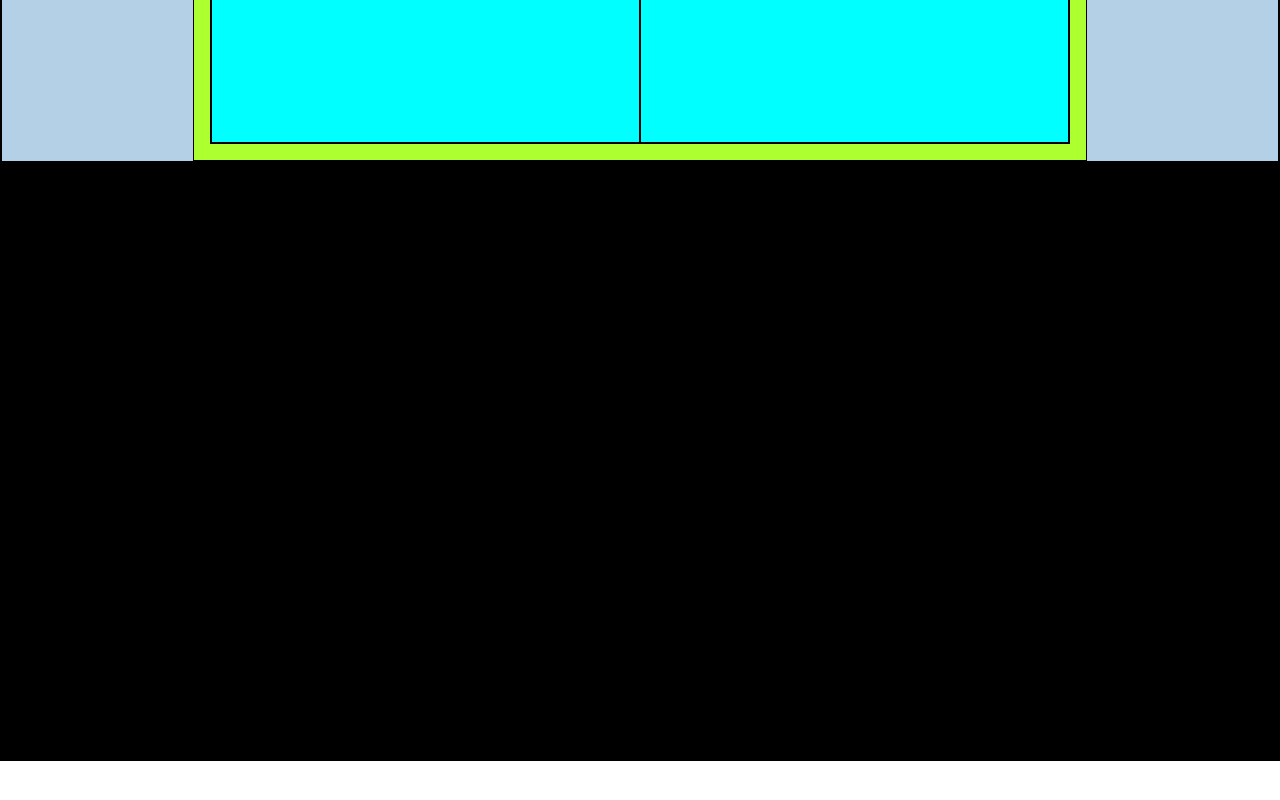
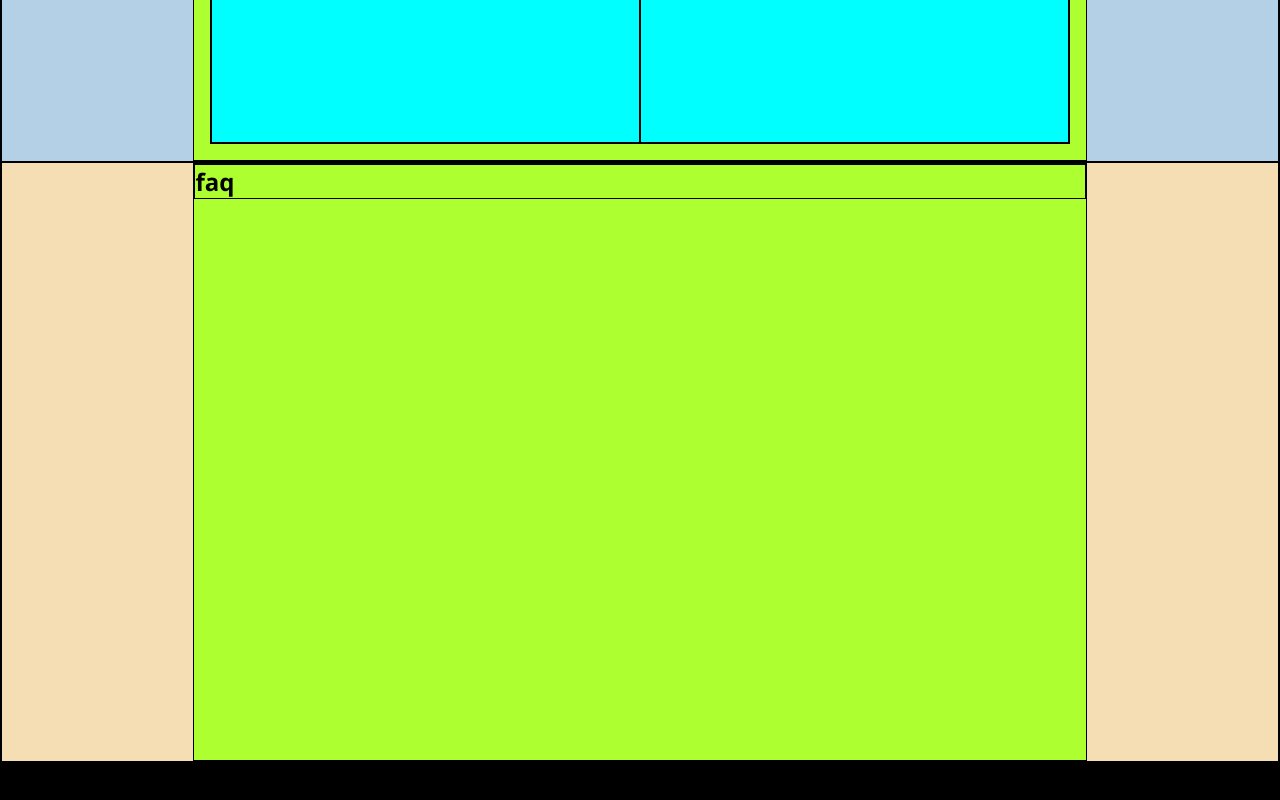
Before and after one commit to cyberfolk/dropbox-web-page, a plain HTML site: page index.html in a window 1280 px wide. Shown: the part 4089-4889 px from the top of the page. Before the commit the page ends 4850 px from the top, so only its background shows below. Drawn offline with nearby package versions, Linux system fonts and the light colour scheme.

Commit message:
Add faq block

```diff
--- a/assets/css/debug.css
+++ b/assets/css/debug.css
@@ -19,7 +19,7 @@
 
 /* #region app-main */
 .debug > #app-main {
-    height: 4200px;
+    height: 4800px;
     background-color: yellow;
 }
 
@@ -159,6 +159,18 @@
 }
 
 /* #endregion call-to-action */
+/* #region faq */
+.debug .faq {
+    background-color: wheat;
+    height: 600px;
+}
+
+.debug .faq .container {
+    background-color: greenyellow;
+    height: 100%;
+}
+
+/* #endregion faq */
 /* #endregion app-main */
 
 /* #region app-footer */
--- a/index.html
+++ b/index.html
@@ -124,6 +124,13 @@
             </section>
             <!-- /.call-to-action -->
 
+            <section class="faq">
+                <div class="container">
+                    <h2>faq</h2>
+                </div>
+                <!-- /.container -->
+            </section>
+            <!-- /.claim -->
         </main>
         <!-- /#app-main -->
 
```
